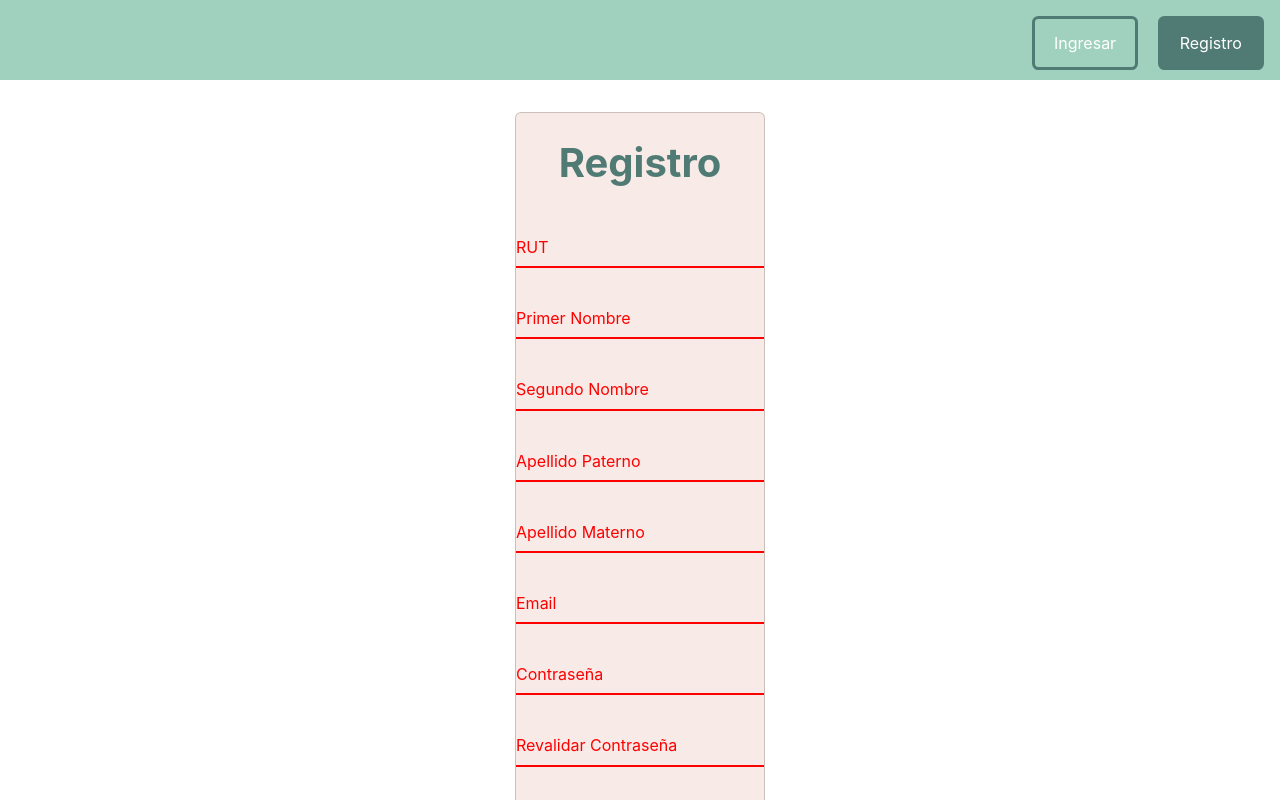
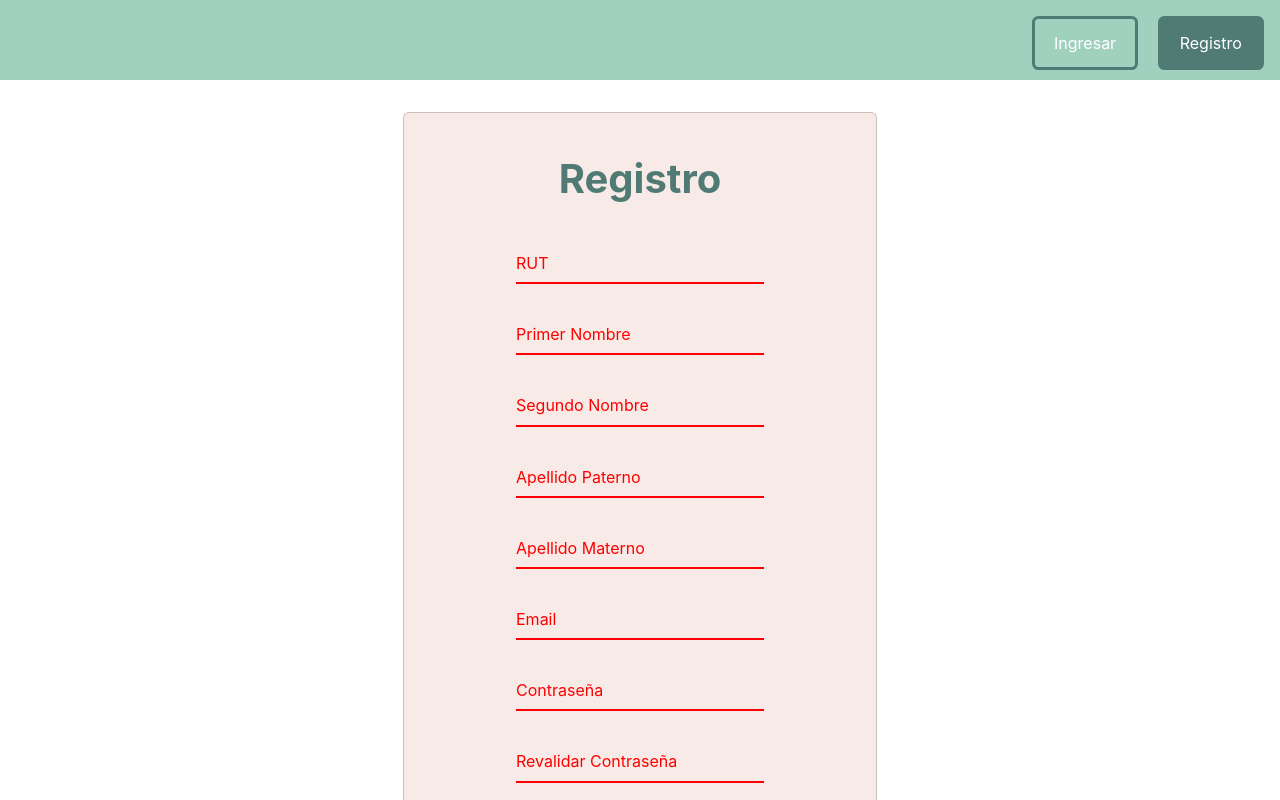
Before and after one commit to Momo-Gomez/preselecciones-app, a React (Create React App) app in the folder client/: page /usuario/registro in a window 1280 px wide. Shown: the top 800 px of the page. Built offline with nearby package versions, Linux system fonts and the light colour scheme.

Commit message:
arreglo de distribución de tarjeta

```diff
--- a/client/src/views/users/signup/signup.css
+++ b/client/src/views/users/signup/signup.css
@@ -1,5 +1,6 @@
-.signup {
-    margin: 0 auto;
+.s-container {
+    display: flex;
+    justify-content: center;
 }
 
 .signup-title{
@@ -11,7 +12,7 @@
 }
 
 .signup-card {
-    max-width: 30rem;
+    padding: 1rem 7rem;
     align-items: center;
     background-color: rgba( 242, 213, 205, .5);
     margin-bottom: 3rem;
--- a/client/src/views/users/signup/signup.js
+++ b/client/src/views/users/signup/signup.js
@@ -5,11 +5,11 @@ import { useNavigate } from "react-router-dom";
 export default function signup() {
   const navigate = useNavigate();
   return (
-    <div className="container d-flex  ">
+    <div className="s-container">
       <div className="signup">
         <h1 class="text-center p-5"></h1>
         {/*  Tarjeta  */}
-        <div className="signup-card card mt-3 ">
+        <div className="signup-card card mt-3">
           <span className="signup-title text-center">Registro</span>
           <form className="signup-form">
             {/* Información solicitada al cliente */}
```
